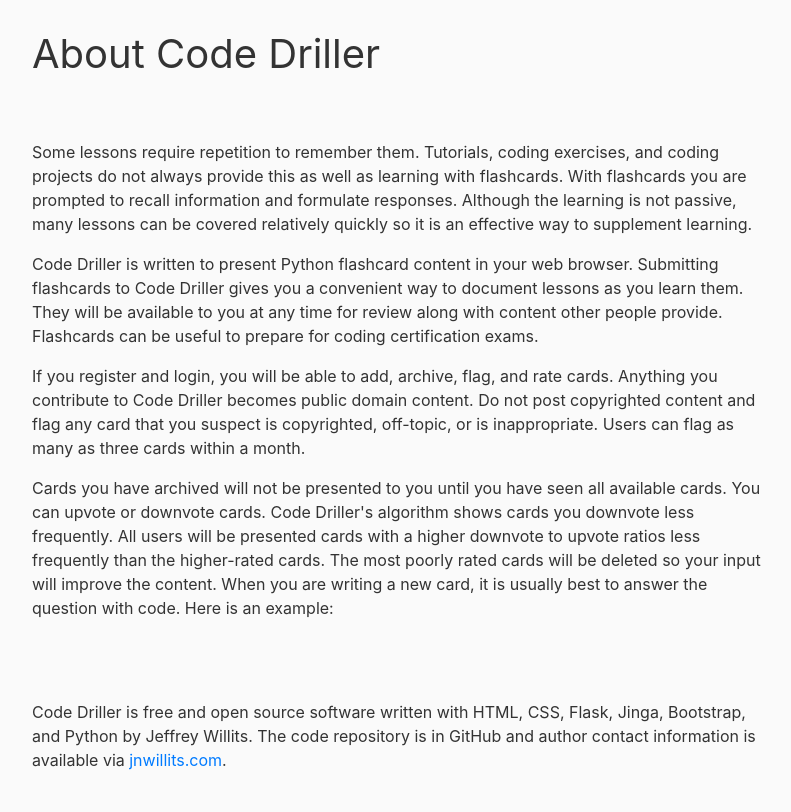
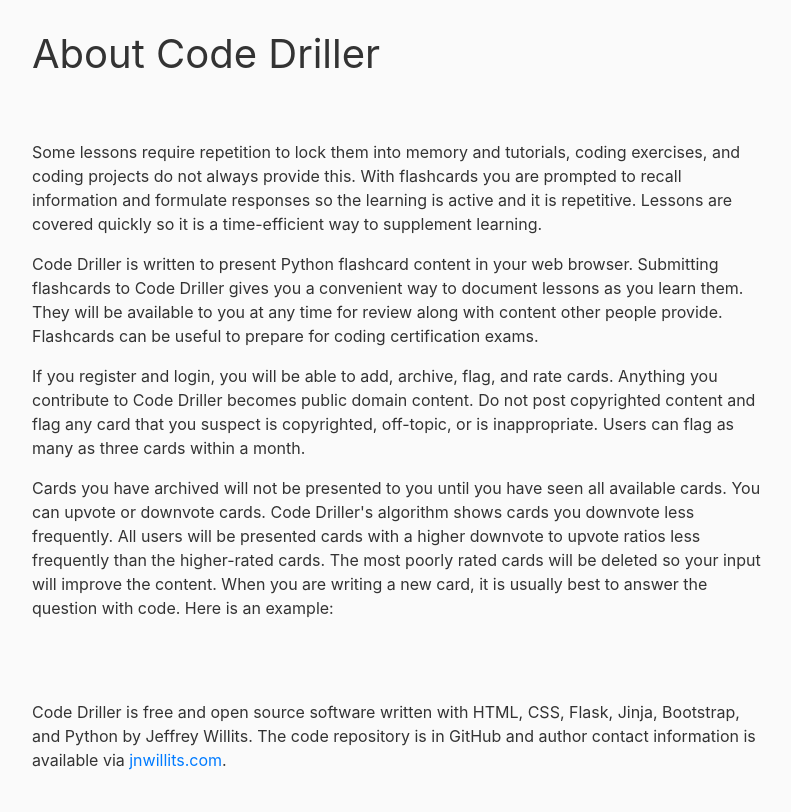
Before and after one commit to jnwillits/code-driller, a Flask app: page /about in a window 1280 px wide. Shown: the part 56-868 px from the top of the page, without its empty margins (53-844 px from the left). Run offline with Flask 2, Linux system fonts and the light colour scheme; data that the repository does not hold is empty; some libraries are stand-ins or nearby versions.

Commit message:
refactored...

```diff
--- a/codedriller/templates/about.html
+++ b/codedriller/templates/about.html
@@ -2,9 +2,9 @@
 {% block content %}
     <p class='account-heading'>About Code Driller</p>
     <p class='article-content'>
-        </p>Some lessons require repetition to remember them. Tutorials, coding exercises, and coding projects do not always provide this as well
-        as learning with flashcards. With flashcards you are prompted to recall information and formulate responses. Although the learning is
-        not passive, many lessons can be covered relatively quickly so it is an effective way to supplement learning.</p>
+        </p>Some lessons require repetition to lock them into memory and tutorials, coding exercises, and coding projects do not always provide
+        this. With flashcards you are prompted to recall information and formulate responses so the learning is active and it is repetitive.
+        Lessons are covered quickly so it is a time-efficient way to supplement learning.</p>
         </p>Code Driller is written to present Python flashcard content in your web browser. Submitting flashcards to Code Driller gives you a
         convenient way to document lessons as you learn them. They will be available to you at any time for review along with content other
         people provide. Flashcards can be useful to prepare for coding certification exams.</p>
@@ -42,7 +42,7 @@
             {% endfor %}
 
         <br />
-        <p>Code Driller is free and open source software written with HTML, CSS, Flask, Jinga, Bootstrap, and Python by Jeffrey Willits. The code repository
+        <p>Code Driller is free and open source software written with HTML, CSS, Flask, Jinja, Bootstrap, and Python by Jeffrey Willits. The code repository
         is in GitHub and author contact information is available via <a href='https://jnwillits.com/'>jnwillits.com</a>.</p>
         <br />
 
--- a/codedriller/templates/home.html
+++ b/codedriller/templates/home.html
@@ -38,9 +38,9 @@
     <p
     <br />
     <p class='recently_viewed'>recently_viewed: {{ recently_viewed }}
-    </p>
+    </p>  -->
 
-    -->
+
 
 
 
```
